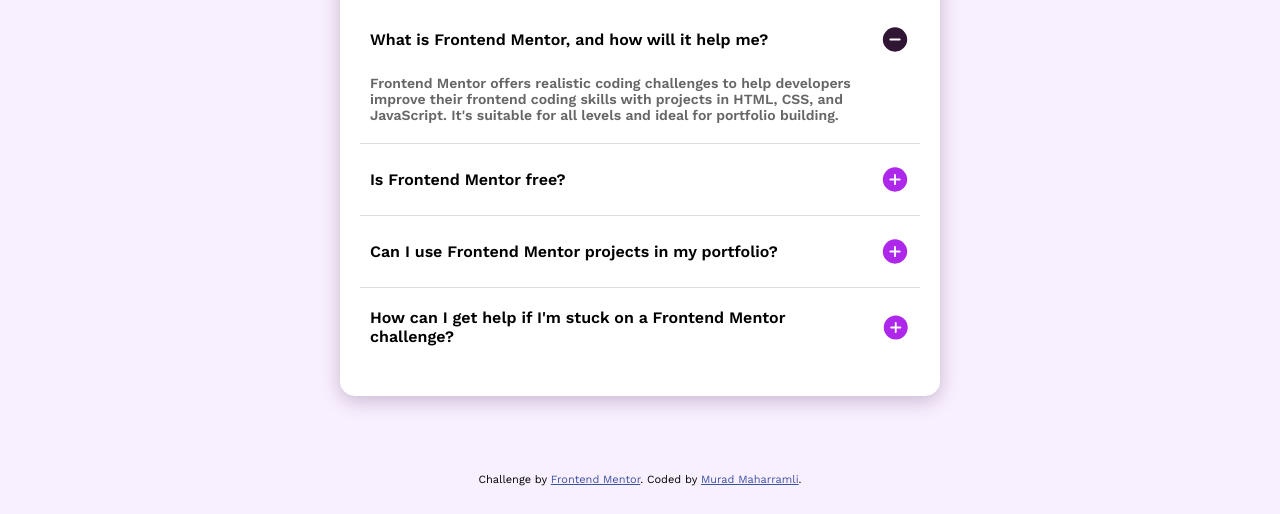
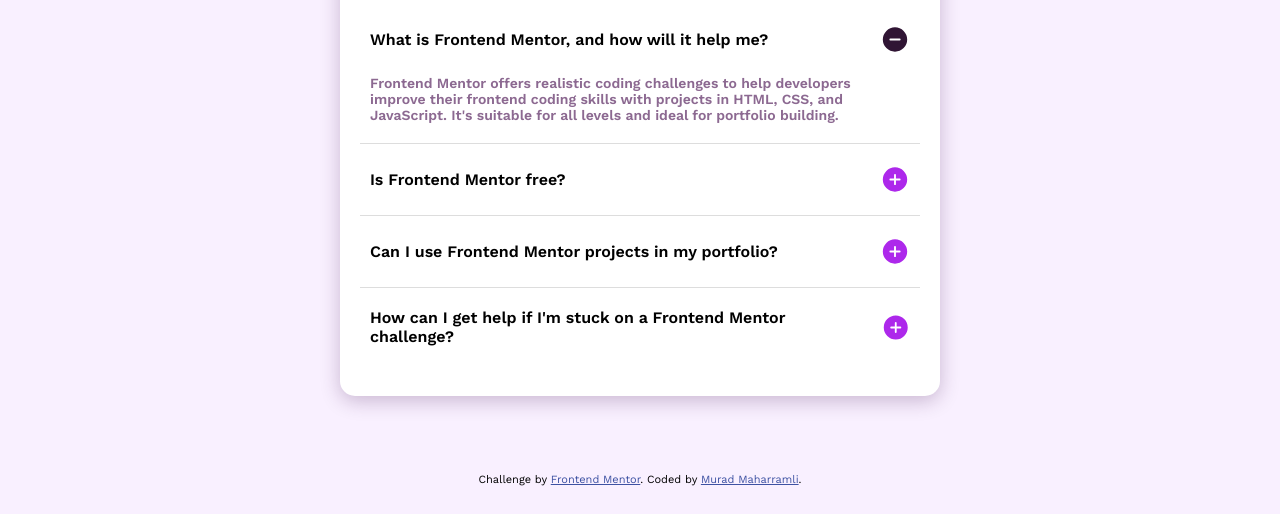
Before and after one commit to muradmaharramly/FAQ-accordion, a plain HTML site: page index.html in a window 1280 px wide. Shown: the part 286-800 px from the top of the page. Drawn offline with nearby package versions, Linux system fonts and the light colour scheme.

Commit message:
first commit

```diff
--- a/style.css
+++ b/style.css
@@ -81,7 +81,7 @@ body {
     display: none;
     padding: 10px;
     font-size: 14px;
-    color: #666;
+    color: var(--grayish-purple);
     overflow: hidden;
 }
 .faq-answer.show {
```
